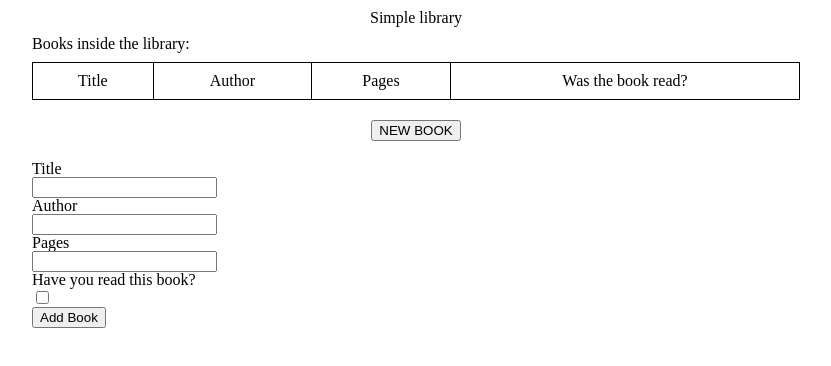
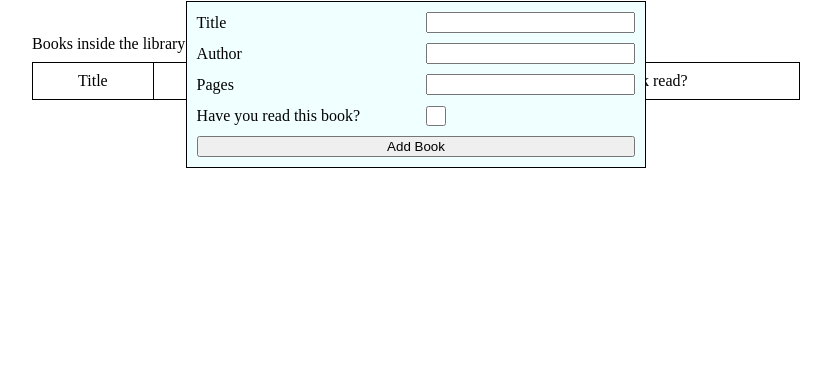
Before and after one commit to LukSiman/library, a plain HTML site: page index.html in a window 1280 px wide. Both pictures are taken after a click on the button "NEW BOOK". Shown: the whole page, without its empty margins (224-1055 px from the left). Drawn offline with Linux system fonts and the light colour scheme.

Commit message:
working on adding the dynamic form to add new books

```diff
--- a/css/styles.css
+++ b/css/styles.css
@@ -42,7 +42,12 @@ td, th{
   padding: 10px;
 }
 
-
+input[type='checkbox']{
+  justify-self: start;
+  width: 20px;
+  height: 20px;
+  margin: 0;
+}
 
 /**********************************************
 ID SELECTORS
@@ -53,6 +58,25 @@ ID SELECTORS
   display: block;
 }
 
+#newBookForm{
+  width: 60%;
+  margin: auto;
+  padding: 10px;
+  border: 1px solid black;
+  position: relative;
+  top: -20vh;
+  display: grid;
+  grid-template: repeat(5, 1fr) / 1fr 1fr;
+  row-gap: 10px;
+  column-gap: 20px;
+  align-items: center;
+  background-color: azure;
+}
+
+#finishBookAdd{
+  grid-column: span 2;
+}
+
 /**********************************************
 CLASS SELECTORS
 **********************************************/
--- a/index.html
+++ b/index.html
@@ -22,8 +22,6 @@
         </table>
 
         <button id="addBook">NEW BOOK</button>
-
-        <div id=newBookform></div>
     </main>
 
     <script src="scripts/script.js">
--- a/scripts/script.js
+++ b/scripts/script.js
@@ -1,6 +1,7 @@
 const table = document.querySelector('table');
 const addBookButton = document.querySelector('#addBook');
-const newBooksForm = document.querySelector('#newBookform');
+//const newBooksForm = document.querySelector('#newBookform');
+const main = document.querySelector('main');
 
 let book1 = {
     title: 'War and Peace',
@@ -75,8 +76,10 @@ function readBooks(){
     }
 }
 
+// Add a DOM form for adding new books
 addBookButton.addEventListener('click', () => {
-    let form = document.createElement('form');
+    let form = document.createElement('div');
+    form.setAttribute('id', 'newBookForm');
 
     let titleName = document.createElement('p');
     titleName.innerHTML = 'Title';
@@ -107,10 +110,10 @@ addBookButton.addEventListener('click', () => {
     isRead.setAttribute('type', 'checkbox');
     form.appendChild(isRead);
 
-    newBooksForm.appendChild(form);
+    let addButton = document.createElement('button');
+    addButton.setAttribute('id', 'finishBookAdd');
+    addButton.innerHTML = 'Add Book';
+    form.appendChild(addButton);
 
-    let addButton = document.createElement('button');
-    addButton.innerHTML = 'Add Book';
-
-    newBooksForm.appendChild(addButton);
+    main.appendChild(form);
 });
```
